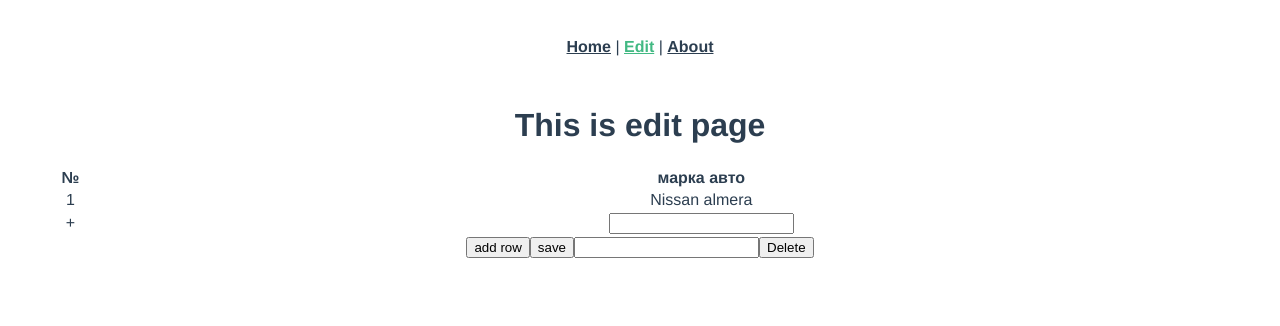
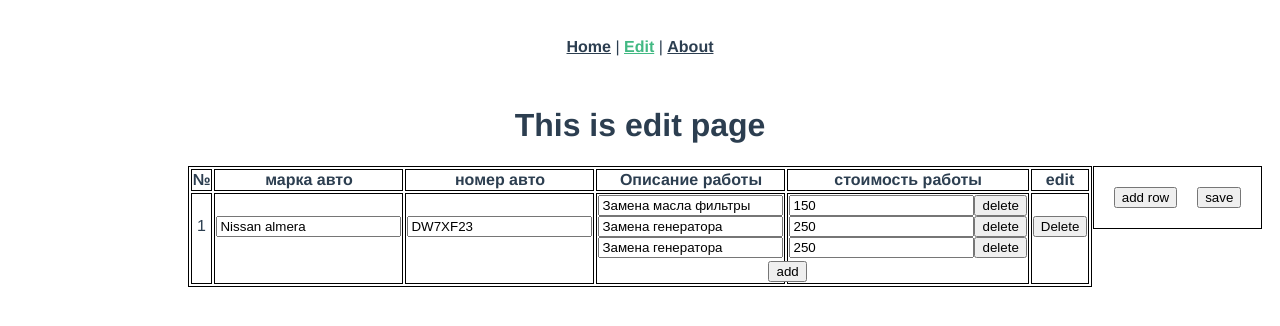
Before and after one commit to Seryy-code/reactive-table-on-vue, a Vue app: page /#/edit in a window 1280 px wide. Shown: the top 326 px of the page. Built offline with nearby package versions, Linux system fonts and the light colour scheme.

Commit message:
add edit workDesk
Добавил изменение описаний работ и её цены, можно удалять и переименовывать. +исправил баг с суммированием цен

```diff
--- a/src/components/EditComponent.vue
+++ b/src/components/EditComponent.vue
@@ -1,29 +1,82 @@
 <template>
   <div class="container">
+    <div class="container-table">
       <table id="dataTable">
         <thead>
           <tr>
             <th>№</th>
             <th>марка авто</th>
+            <th>номер авто</th>
+            <th>Описание работы</th>
+            <th>стоимость работы</th>
+            <th>edit</th>
           </tr>
         </thead>
         <tbody>
           <tr v-for="(row, index) in rows" :key="index">
             <td>{{ index + 1 }}</td>
-          <td>{{ row.mark }}</td>
+            <td>
+              <input type="text" v-model="row.mark" />
+            </td>
+            <td>
+              <input type="text" v-model="row.num" />
+            </td>
+
+            <td>
+              <tr
+                v-for="(work, workIndex) in row.descWork"
+                :key="(work.description, workIndex)"
+              >
+                <input type="text" v-model="work.description" />
               </tr>
-        <tr>
-          <td>+</td>
-          <td><input type="text" v-model="newRow.mark" /></td>
+            </td>
+            <td>
+              <tr
+                v-for="(work, workIndex) in row.descWork"
+                :key="(work.price, workIndex)"
+              >
+                <input type="number" v-model="work.price" />
+                <button @click="deleteRowWork(index, workIndex)">delete</button>
+              </tr>
+              <tr class="add">
+                <button @click="addRowWorkShow(index)">add</button>
+              </tr>
+            </td>
+            <td><button @click="deleteRow(index)">Delete</button></td>
           </tr>
         </tbody>
       </table>
+      <div class="container-edit">
         <button @click="addRowShow">add row</button>
         <button @click="sendData">save</button>
-    <label for="">
-      <input v-model="index" min="0" max="rows.value.length" type="number" />
-      <button @click="deleteRow(index)">Delete</button>
-    </label>
+      </div>
+    </div>
+
+    <!-- <div class="container-list">
+      <ul>
+        <div><input type="text" placeholder="Поиск" /></div>
+        <li>1</li>
+        <li>2</li>
+        <li>3</li>
+        <li>4</li>
+        <li>5</li>
+        <li>6</li>
+        <li>7</li>
+        <li>8</li>
+        <li>9</li>
+        <li>10</li>
+        <li>11</li>
+        <li>12</li>
+        <li>13</li>
+        <li>14</li>
+        <li>15</li>
+        <li>16</li>
+        <li>17</li>
+        <li>18</li>
+        <li>19</li>
+        <li>20</li>
+      </ul>
+    </div> -->
   </div>
 </template>
 
@@ -34,32 +87,102 @@ import { useStore } from "vuex";
 const store = useStore();
 const rows = ref(JSON.parse(JSON.stringify(store.state.rows)));
 console.log(rows.value);
-const newRow = ref({
-  mark: "",
-});
+const newRow = ref();
+
+const newRowWork = ref();
 
 const addRowShow = () => {
+  newRow.value = {
+    mark: "",
+    num: "",
+    descWork: [{ description: "", price: 0 }],
+  };
   rows.value.push({ ...newRow.value });
-  newRow.value = { mark: "" };
 };
 
+const addRowWorkShow = (index) => {
+  newRowWork.value = {
+    description: "",
+    price: 0,
+  };
+  rows.value[index].descWork.push({ ...newRowWork.value });
+};
+const deleteRow = (index) => {
+  rows.value.splice(index, 1);
+};
+const deleteRowWork = (index, workIndex) => {
+  rows.value[index].descWork.splice(workIndex, 1);
+  // rows.value.descWork.
+};
 const sendData = () => {
   store.state.rows = rows.value;
-};
-
-const deleteRow = (index) => {
-  if (index > 0) {
-    rows.value.splice(index - 1, 1);
-  } else {
-    console.log("Так не работает)");
-  }
 };
 </script>
 
 <style scoped>
+button {
+  cursor: pointer;
+}
+.container {
+  display: flex;
+  justify-content: space-around;
+}
+.container-table {
+  position: relative;
+}
 table {
-  width: 100%;
+  width: 300px;
+}
+table,
+th,
+td {
+  border: 1px solid black;
 }
 table input {
 }
+.container-list ul {
+  overflow-y: scroll;
+  overflow-x: hidden;
+  background-color: gray;
+  width: 100px;
+  height: 150px;
+}
+.container-list ul input {
+  position: fixed;
+  left: 0;
+  max-width: inherit;
+  border: none;
+}
+.container-edit {
+  position: absolute;
+  top: 0;
+  right: -170px;
+  border: 1px solid black;
+  padding: 10px;
+  max-height: 120px;
+}
+.container-edit > * {
+  margin: 10px;
+}
+.cont-delete {
+  display: flex;
+  flex-wrap: nowrap;
+}
+.cont-delete input {
+  width: 40px;
+}
+tr td tr {
+  display: flex;
+}
+tr td {
+  position: relative;
+}
+tr td {
+  padding-bottom: 25px;
+}
+tr td tr.add {
+  position: absolute;
+  left: -20px;
+  bottom: 1px;
+}
 </style>
--- a/src/components/TableComponent.vue
+++ b/src/components/TableComponent.vue
@@ -3,6 +3,11 @@
     <tr>
       <th>№</th>
       <th>марка авто</th>
+      <th>номер авто</th>
+      <th>Описание работы</th>
+      <th>стоимость работы</th>
+      <th>общая стоимость работы</th>
+
       <!-- <th>
         <router-link to="/edit">
           <svg
@@ -47,11 +52,37 @@
     <tr v-for="(row, index) in $store.state.rows" :key="index">
       <td>{{ index + 1 }}</td>
       <td>{{ row.mark }}</td>
+      <td>{{ row.num }}</td>
+      <td>
+        <tr v-for="work in row.descWork" :key="work.description">
+          {{
+            work.description
+          }}
+        </tr>
+      </td>
+      <td>
+        <tr v-for="work in row.descWork" :key="work.price">
+          {{
+            work.price
+          }}zł
+        </tr>
+      </td>
+      <td>{{ sumPrice(row.descWork) }}zł</td>
     </tr>
   </table>
 </template>
 
-<script setup></script>
+<script setup>
+let sum = 0;
+function sumPrice(arr) {
+  sum = 0;
+  for (let i = 0; i < arr.length; i++) {
+    sum += arr[i].price;
+    console.log(arr[i].price);
+  }
+  return sum;
+}
+</script>
 
 <style scoped>
 table {
@@ -69,6 +100,10 @@ td {
 }
 td > tr {
   width: 100%;
+  border: none;
   border-bottom: 1px dashed black;
 }
+td > tr:last-child {
+  border: none;
+}
 </style>
--- a/src/store.js
+++ b/src/store.js
@@ -3,7 +3,17 @@ import { createStore } from "vuex";
 const store = createStore({
   state() {
     return {
-      rows: [{ mark: "Nissan almera" }],
+      rows: [
+        {
+          mark: "Nissan almera",
+          num: "DW7XF23",
+          descWork: [
+            { description: "Замена масла фильтры", price: 150 },
+            { description: "Замена генератора", price: 250 },
+            { description: "Замена генератора", price: 250 },
+          ],
+        },
+      ],
     };
   },
   mutations: {
```
Lines whose indentation alone changed are shown as unchanged.
